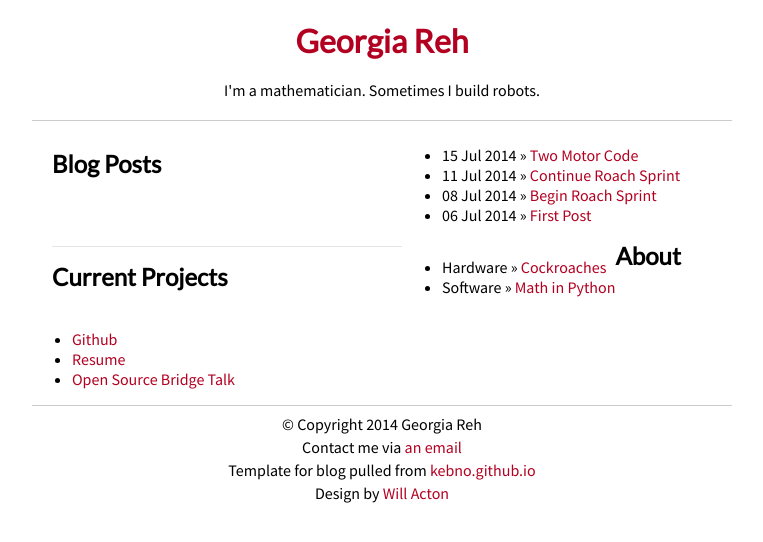
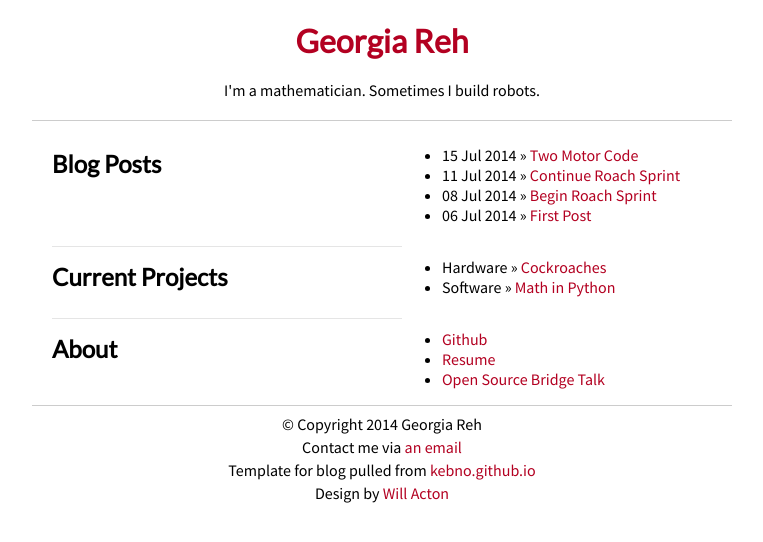
Before and after one commit to konahart/konahart.github.io, a Jekyll site: the page built from index.md, in a window 1280 px wide. Shown: the top 542 px of the page, without its empty margins (258-1021 px from the left). Built offline with Jekyll 4.4.1, drawn with Linux system fonts in a browser that asks for light colours.

Commit message:
it went weird

```diff
--- a/css/style.css
+++ b/css/style.css
@@ -63,7 +63,7 @@ a, a:visited, a:hover {
 
 
 
-#blog-posts, #current-projects {
+#blog-posts, #current-projects, #about {
     width: 50%;
         margin-left: 20px;
 }
@@ -72,7 +72,7 @@ a, a:visited, a:hover {
     float: left;
 }
 
-#current-projects, #current-projects + p {
+#current-projects, #current-projects + p, #about {
     float: left;
         border-top: 1px solid rgba(0,0,0,0.1);
             margin-top: 5px;
```
